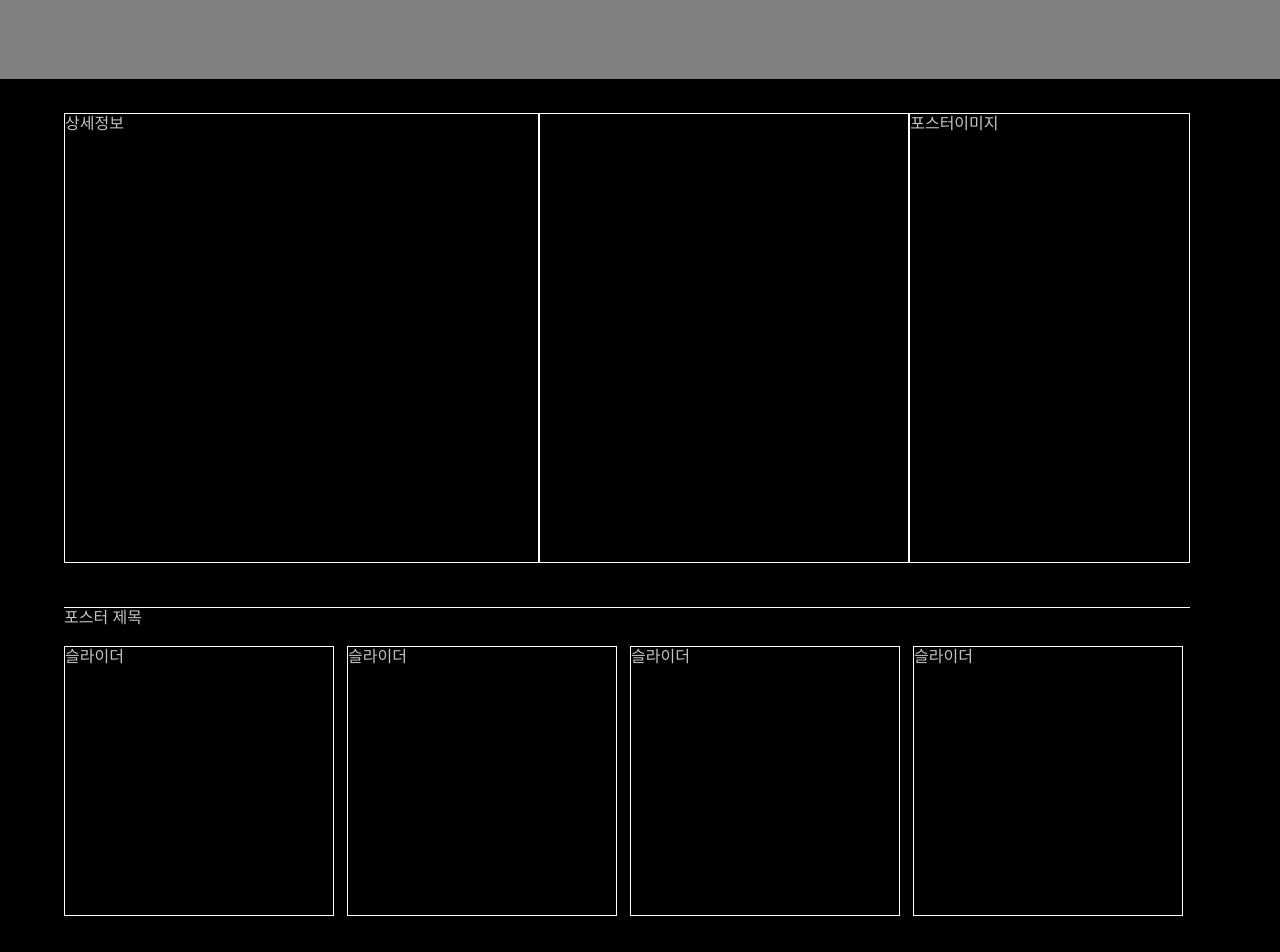
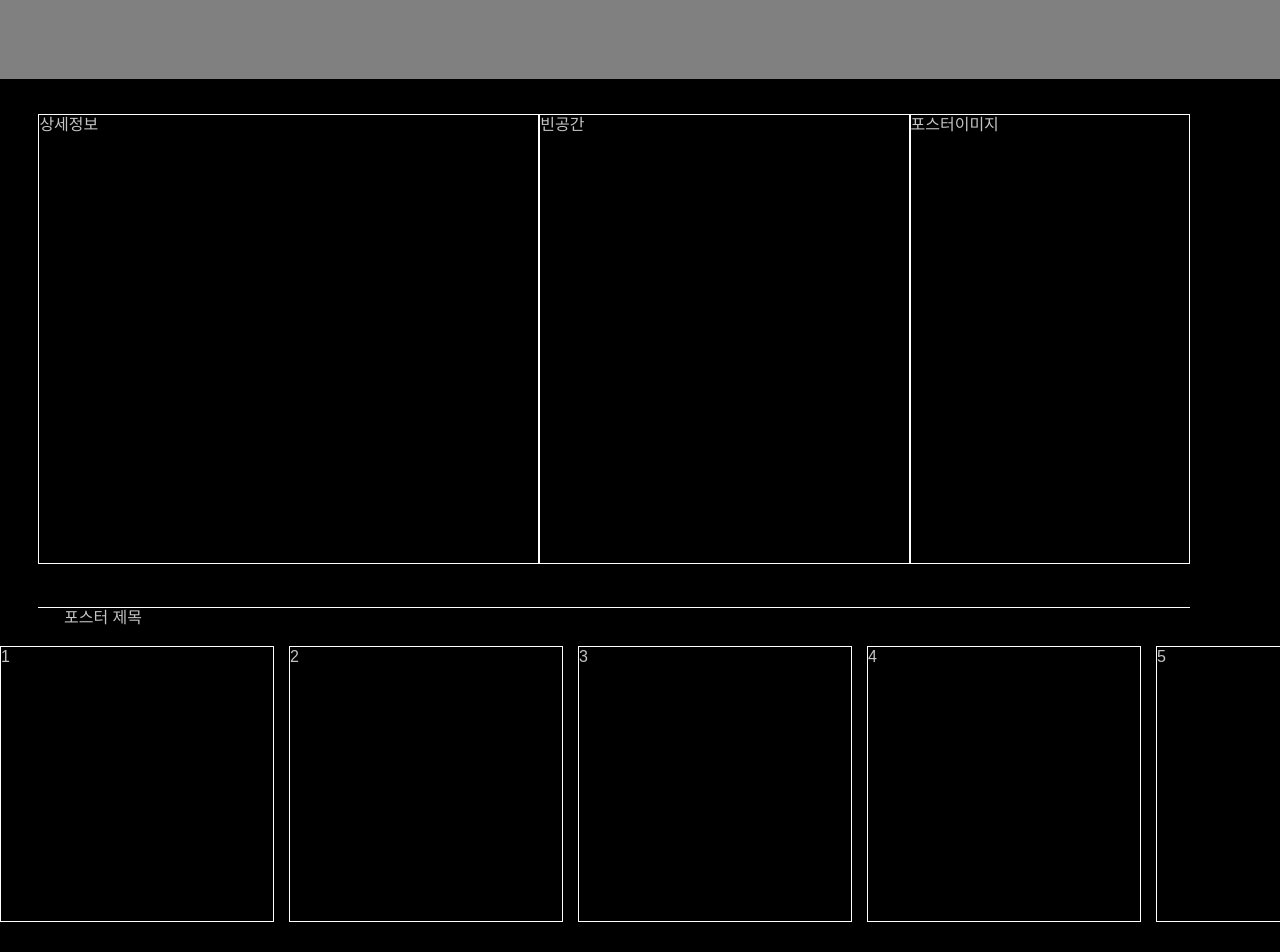
Before and after one commit to jihyeon-kimy/justcode-5-2nd-coving-front, a React (Create React App) app: page /detail in a window 1280 px wide. Shown: the top 952 px of the page. Built offline with nearby package versions, Linux system fonts and the light colour scheme.

Commit message:
ADD: 슬라이더 컴포넌트 완료

```diff
--- a/package.json
+++ b/package.json
@@ -14,6 +14,7 @@
     "react-router-dom": "^6.3.0",
     "react-scripts": "5.0.1",
     "styled-components": "^5.3.5",
+    "swiper": "^8.3.0",
     "web-vitals": "^2.1.4"
   },
   "scripts": {
--- a/src/App.js
+++ b/src/App.js
@@ -59,6 +59,7 @@ body {
   background-color:black;
   color: #c4c4c4;
   line-height: 1.2;
+
 }
 a {
   text-decoration:none;
--- a/src/page/detail/detail.js
+++ b/src/page/detail/detail.js
@@ -1,5 +1,6 @@
 import styled from 'styled-components';
-
+import Slider from './slider';
+import 'swiper/css/bundle';
 const Container = styled.section`
   max-width: 100vw;
   height: 600vh;
@@ -13,7 +14,7 @@ const TopContainer = styled.div`
   width: 100%;
   height: 529px;
   padding-right: 7%;
-  padding-left: 5%;
+  padding-left: 3%;
 `;
 const ProgramDetailBox = styled.div`
   display: flex;
@@ -26,7 +27,7 @@ const ProgramDetailBox = styled.div`
 `;
 
 const LeftBox = styled.div`
-  width: 530px;
+  width: 560px;
   height: 450px;
   border: 1px solid white;
 `;
@@ -44,15 +45,11 @@ const RightBox = styled.div`
 `;
 const EpListContainer = styled.div`
   display: flex;
+  width: 100%;
+  height: 350px;
   padding-top: 3%;
-  padding-left: 5%;
 `;
-const EpListSlider = styled.div`
-width: 270px;
-height 270px;
-  border: 1px solid white;
-  margin-right: 13px;
-`;
+
 const Title = styled.p`
   position: absolute;
   padding-left: 5%;
@@ -65,16 +62,13 @@ function Detail() {
       <TopContainer>
         <ProgramDetailBox>
           <LeftBox>상세정보</LeftBox>
-          <CenterBox></CenterBox>
+          <CenterBox>빈공간</CenterBox>
           <RightBox>포스터이미지</RightBox>
         </ProgramDetailBox>
       </TopContainer>
       <Title>포스터 제목</Title>
       <EpListContainer>
-        <EpListSlider>슬라이더</EpListSlider>
-        <EpListSlider>슬라이더</EpListSlider>
-        <EpListSlider>슬라이더</EpListSlider>
-        <EpListSlider>슬라이더</EpListSlider>
+        <Slider />
       </EpListContainer>
     </Container>
   );
--- /dev/null
+++ b/src/page/detail/slider.css
@@ -0,0 +1,50 @@
+.swiper {
+  width: 100%;
+  height: 400px;
+}
+
+.swiper-slide {
+  display: flex;
+  position: relative;
+}
+
+.swiper-slide div {
+  display: block;
+  width: 270px;
+}
+
+@media only screen and (min-width: 769px) {
+  .swiper-slide:first-child {
+    transition: transform 100ms;
+  }
+
+  .swiper-slide:first-child img {
+    transition: box-shadow 500ms;
+  }
+
+  .swiper-slide.swiper-slide-active:first-child {
+    transform: translateX(50%);
+    z-index: 2;
+  }
+
+  .swiper-slide.swiper-slide-active:first-child img {
+    box-shadow: 0px 32px 80px rgba(0, 0, 0, 0.35);
+  }
+
+  .swiper-slide:nth-child(2) {
+    transition: transform 100ms;
+  }
+
+  .swiper-slide.swiper-slide-next:nth-child(2) {
+    transform: translateX(55%);
+    z-index: 1;
+  }
+
+  .swiper[dir='rtl'] .swiper-slide.swiper-slide-active:first-child {
+    transform: translateX(-50%);
+  }
+
+  .swiper[dir='rtl'] .swiper-slide.swiper-slide-next:nth-child(2) {
+    transform: translateX(-55%);
+  }
+}
--- /dev/null
+++ b/src/page/detail/slider.js
@@ -0,0 +1,98 @@
+import React, { useRef, useState } from 'react';
+// Import Swiper React components
+import styled from 'styled-components';
+
+// import required modules
+
+const EpListSlider = styled.div`
+display: flex;
+overflow-x: scroll;
+max-width: 100%;
+height 100%;
+scroll-behavior: smooth;
+
+
+::-webkit-scrollbar {
+    width: 5px;
+    height: 3px;
+}
+
+::-webkit-scrollbar-thumb {
+
+    background: #5c5c5c;
+    border-radius: 10px;
+}
+::-webkit-scrollbar-track {
+    background: #212121;
+}
+  div {
+
+    min-width: 274px;
+    height 276px;
+    margin-right: 15px;
+    border: 1px solid white;
+  }
+`;
+
+const Button = styled.button`
+  position: absolute;
+  right: ${prop => prop.right}%;
+  left: ${prop => prop.left}%;
+  width: 50px;
+  height: 300px;
+  border: none;
+  background: linear-gradient(
+    rgba(0, 0, 0, 0),
+    rgba(0, 0, 0, 1),
+    rgba(0, 0, 0, 0)
+  );
+
+  span {
+    color: white;
+  }
+`;
+
+function Slider() {
+  const [value, setValue] = useState();
+  const el = useRef();
+  const data = [1, 2, 3, 4, 5, 6, 7, 8, 9, 10, 11, 12, 13, 14, 15];
+  const scroll = scrollOffset => {
+    el.current.scrollLeft += scrollOffset;
+  };
+
+  const onRightClick = () => {
+    scroll(1000);
+  };
+  const onLeftClick = () => {
+    scroll(-1000);
+  };
+
+  const onOver = () => {
+    setValue(true);
+  };
+
+  const onLeave = () => {
+    setValue(false);
+  };
+  return (
+    <>
+      <EpListSlider ref={el} onMouseEnter={onOver} onMouseLeave={onLeave}>
+        {value ? (
+          <Button left={0} right={0} onClick={onLeftClick}>
+            <span>prev</span>
+          </Button>
+        ) : null}
+        {data.map(i => (
+          <div>{i}</div>
+        ))}
+        {value ? (
+          <Button left={96.7} right={0} onClick={onRightClick}>
+            <span>next</span>
+          </Button>
+        ) : null}
+      </EpListSlider>
+    </>
+  );
+}
+
+export default Slider;
```
Also changed, not shown: 1 other file (tests, documents, lock files or other folders).
